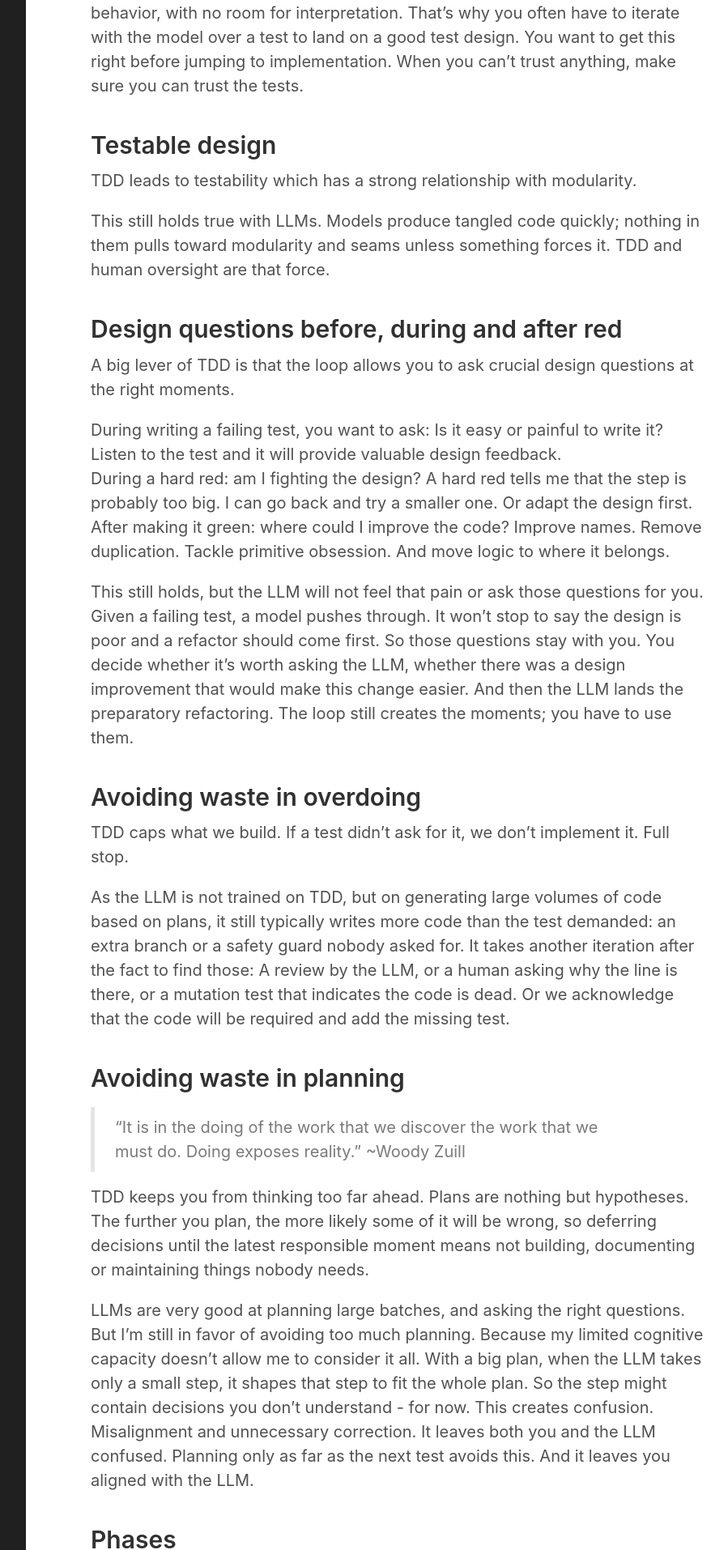
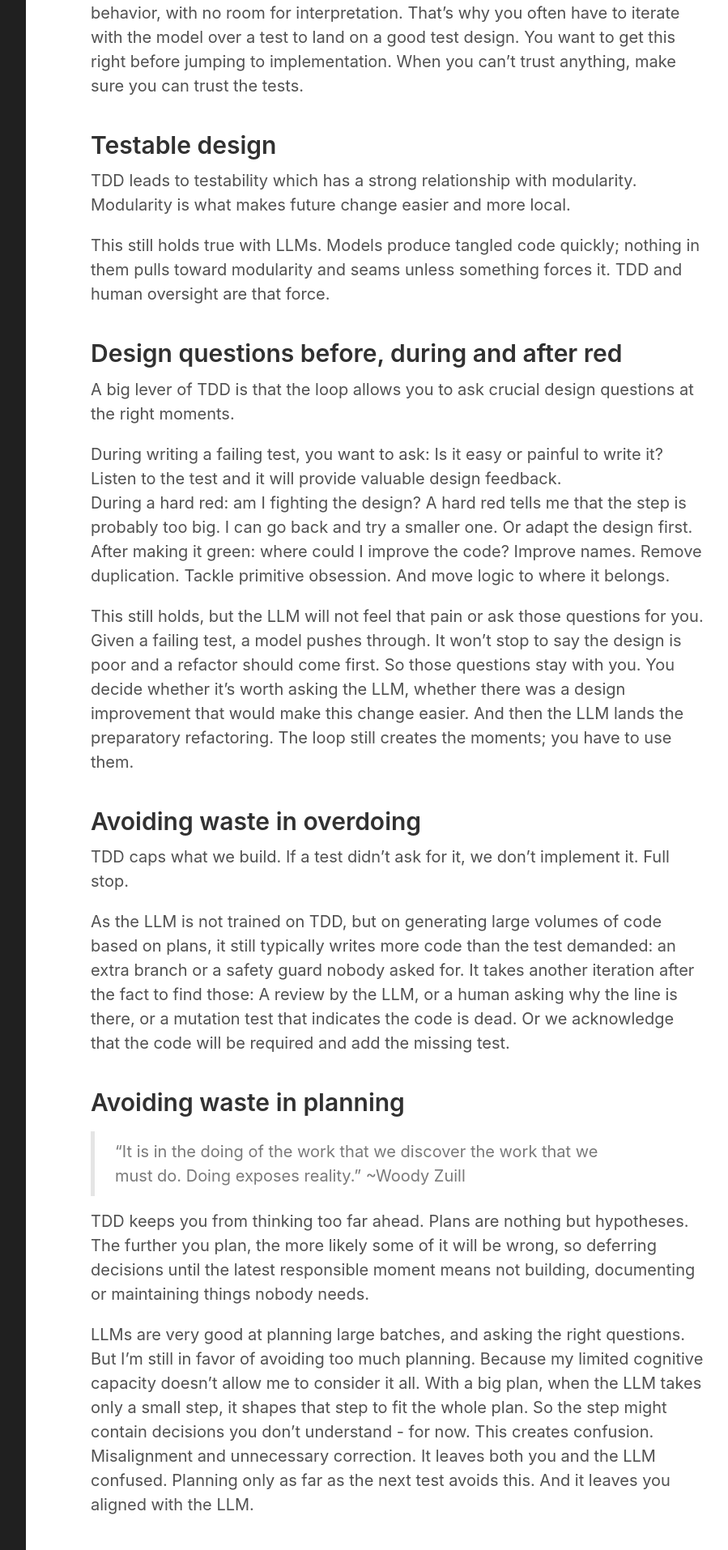
Before and after one commit to gregorriegler/gregorriegler.github.io, a Jekyll site: the page built from _posts/2026-10-03-tdd-with-llms-theatre.md, in a window 1280 px wide. Shown: the part 1797-3711 px from the top of the page at 81% size, without its empty margins (328-1227 px from the left). Built offline with Jekyll 4.4.1, drawn with Linux system fonts in a browser that asks for light colours.

Commit message:
Add modularity sentence to testable design section
Co-Authored-By: Claude Opus 5.5 <noreply@anthropic.com>
Claude-Session: https://claude.ai/code/session_016H7gSLpTGqBkM4z878dJ4q

```diff
--- a/_posts/2026-10-03-tdd-with-llms-theatre.md
+++ b/_posts/2026-10-03-tdd-with-llms-theatre.md
@@ -41,7 +41,7 @@ With LLMs this gets stronger. A test written first is also the cheapest and most
 
 ## Testable design
 
-TDD leads to testability which has a strong relationship with modularity.
+TDD leads to testability which has a strong relationship with modularity. Modularity is what makes future change easier and more local.
 
 This still holds true with LLMs. Models produce tangled code quickly; nothing in them pulls toward modularity and seams unless something forces it. TDD and human oversight are that force.
 
```
